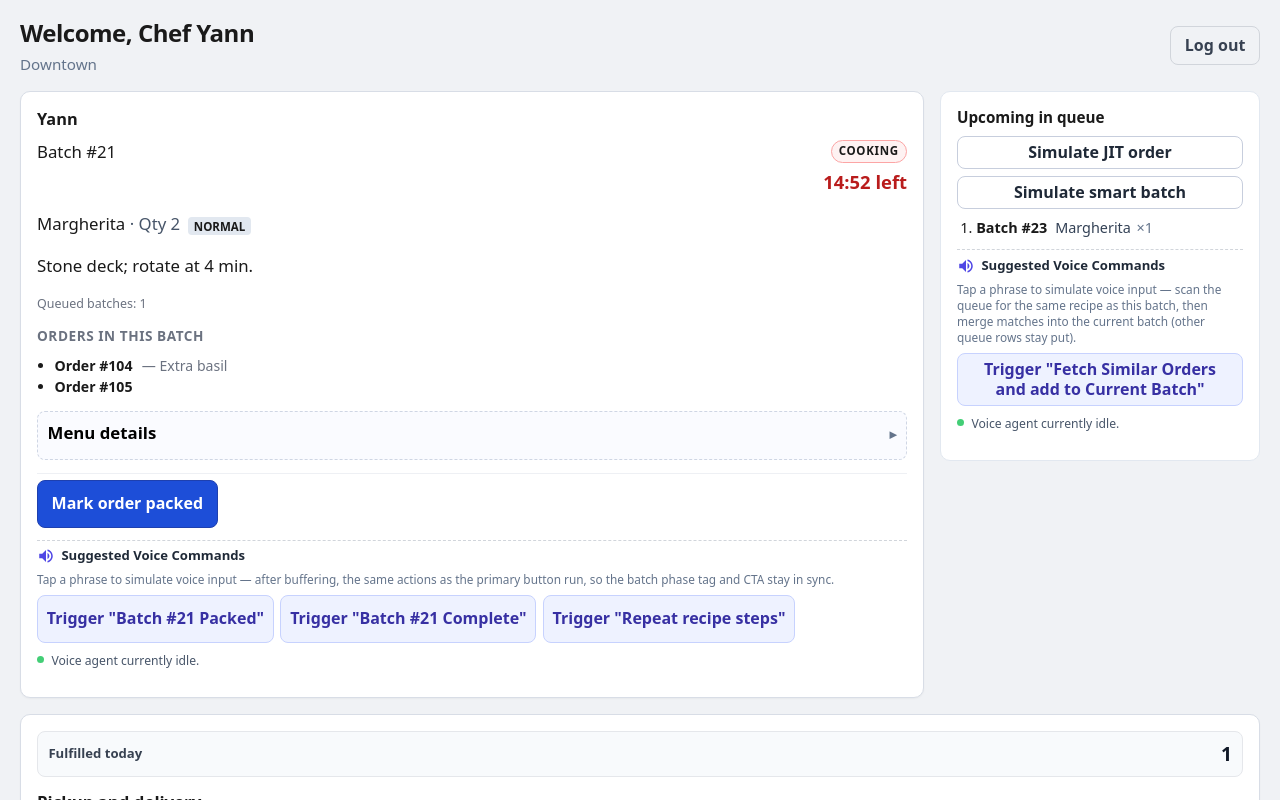
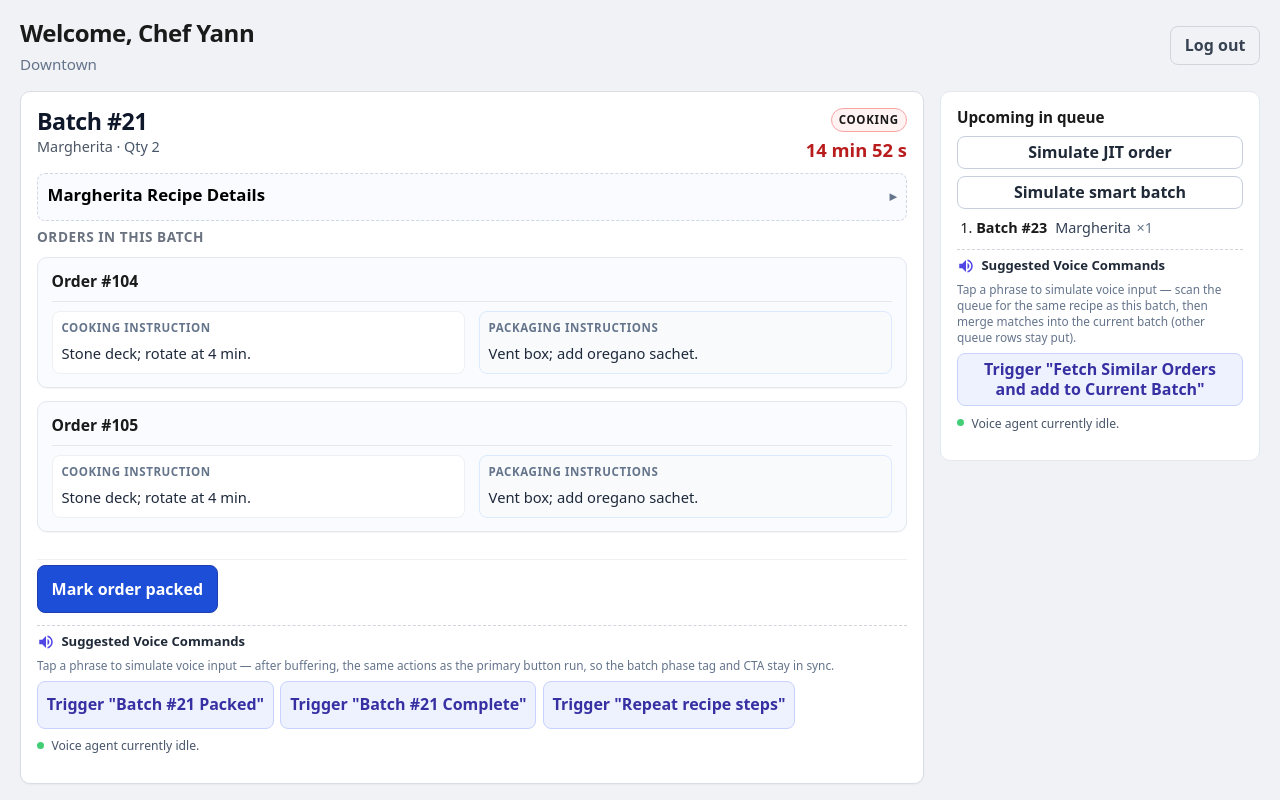
Before and after one commit to pran-av/pizza-kitchen-dash, a React (Vite) app: page / in a window 1280 px wide. Both pictures are taken after a click on the button "Cooking staff — Yann". Shown: the top 800 px of the page. Built offline with nearby package versions, Linux system fonts and the light colour scheme.

Commit message:
fix: the batch card UI was falling back to old bundle

```diff
--- a/src/components/StaffBatchCard.tsx
+++ b/src/components/StaffBatchCard.tsx
@@ -8,6 +8,16 @@ function formatRemaining(ms: number): string {
   const m = Math.floor(totalSec / 60);
   const s = totalSec % 60;
   return `${m}:${s.toString().padStart(2, "0")}`;
+}
+
+function formatBatchWindowRemaining(ms: number): string {
+  if (ms <= 0) return "0 min";
+  const totalSec = Math.max(0, Math.ceil(ms / 1000));
+  const m = Math.floor(totalSec / 60);
+  const s = totalSec % 60;
+  if (m === 0) return `${s} s`;
+  if (s === 0) return `${m} min`;
+  return `${m} min ${s} s`;
 }
 
 export function SpeakAloudIcon() {
@@ -21,11 +31,20 @@ export function SpeakAloudIcon() {
   );
 }
 
+function BatchWindowInfoIcon() {
+  return (
+    <svg width="16" height="16" viewBox="0 0 24 24" aria-hidden>
+      <path
+        fill="currentColor"
+        d="M12 2C6.48 2 2 6.48 2 12s4.48 10 10 10 10-4.48 10-10S17.52 2 12 2zm1 15h-2v-6h2v6zm0-8h-2V7h2v2z"
+      />
+    </svg>
+  );
+}
+
 type StaffVoiceQuoteItem = {
   id: string;
-  /** Phrase used for simulation steps and intent matching */
   spoken: string;
-  /** Button label, e.g. Trigger "Batch #12 Cooking" */
   display: string;
 };
 
@@ -57,13 +76,23 @@ function staffVoiceQuoteItems(phase: BatchLifecyclePhase, batchNo: number): Staf
   ];
 }
 
-/** Voice runs that show agent status on the Menu details block instead of beside the primary CTA */
 function isMenuDictateVoiceQuote(quote: string): boolean {
   const q = quote.toLowerCase().trim();
   return (
     q.includes("dictate menu") ||
     q.includes("open and dictate") ||
     q.includes("open menu details")
+  );
+}
+
+function isRecipePanelVoiceQuote(quote: string): boolean {
+  const q = quote.toLowerCase().trim();
+  return (
+    q.includes("repeat recipe") ||
+    q.includes("open menu") ||
+    q.includes("menu details") ||
+    q.includes("describe packaging") ||
+    isMenuDictateVoiceQuote(quote)
   );
 }
 
@@ -79,6 +108,13 @@ function buildVoiceSimulationLines(
       "Dictating ingredients, steps, and packaging from your station…",
       "Attaching transcript to this batch's Menu details card…",
       "Menu details card ready for review.",
+    ];
+  }
+  if (isRecipePanelVoiceQuote(spoken)) {
+    return [
+      `Heard: “${spoken}” — opening recipe details…`,
+      "Surfacing ingredients, steps, oven, and packaging…",
+      "Recipe panel ready for review.",
     ];
   }
   const on = orderNo || 0;
@@ -180,9 +216,7 @@ function applyVoiceCtaAfterSimulation(
 
 type Props = {
   staffKey: StaffKey;
-  staffLabel: string;
   batch: KitchenBatch | null;
-  queueLength: number;
   menuExpanded: boolean;
   now: number;
   onToggleMenu: () => void;
@@ -194,9 +228,7 @@ type Props = {
 
 export function StaffBatchCard({
   staffKey,
-  staffLabel,
   batch,
-  queueLength,
   menuExpanded,
   now,
   onToggleMenu,
@@ -222,6 +254,7 @@ export function StaffBatchCard({
 
   const [voiceRunQuote, setVoiceRunQuote] = useState<string | null>(null);
   const [ctaBufferLine, setCtaBufferLine] = useState("");
+  const [batchWindowInfoOpen, setBatchWindowInfoOpen] = useState(false);
 
   const batchRef = useRef(batch);
   batchRef.current = batch;
@@ -247,6 +280,7 @@ export function StaffBatchCard({
   useEffect(() => {
     setVoiceRunQuote(null);
     setCtaBufferLine("");
+    setBatchWindowInfoOpen(false);
   }, [batch?.id]);
 
   useEffect(() => {
@@ -259,7 +293,7 @@ export function StaffBatchCard({
     }
     const phaseAtStart = b.phase;
     const hadAiSuggestion = !!b.assignmentSuggestion;
-    if (isMenuDictateVoiceQuote(voiceRunQuote) && !menuExpandedRef.current) {
+    if (isRecipePanelVoiceQuote(voiceRunQuote) && !menuExpandedRef.current) {
       handlersRef.current.onToggleMenu();
     }
     const lines = buildVoiceSimulationLines(
@@ -295,13 +329,10 @@ export function StaffBatchCard({
   if (!batch) {
     return (
       <section className="staff-card staff-card--empty" aria-labelledby={`${staffKey}-heading`}>
-        <h2 id={`${staffKey}-heading`} className="staff-card__title">
-          {staffLabel}
+        <h2 id={`${staffKey}-heading`} className="staff-card__title staff-card__title--emptyLane">
+          No active batch
         </h2>
         <p className="staff-card__empty">No active batch. Next in queue will appear here.</p>
-        {queueLength > 0 ? (
-          <p className="staff-card__queue">Queued batches: {queueLength}</p>
-        ) : null}
       </section>
     );
   }
@@ -309,31 +340,66 @@ export function StaffBatchCard({
   const phaseLabel =
     batch.phase === "waiting" ? "Waiting" : batch.phase === "cooking" ? "Cooking" : "Packed";
 
-  const menuDictationVoiceActive =
-    ctaFrozen && !!voiceRunQuote && !!ctaBufferLine && isMenuDictateVoiceQuote(voiceRunQuote);
+  const recipePanelVoiceActive =
+    ctaFrozen && !!voiceRunQuote && !!ctaBufferLine && isRecipePanelVoiceQuote(voiceRunQuote);
+
+  const cookingInstructionForOrders =
+    batch.cookingInstructions?.trim() || batch.recipeMenu.ovenInstructions.trim() || "";
+  const packagingInstructionForOrders = batch.recipeMenu.packagingInstructions.trim() || "";
 
   return (
     <section className="staff-card" aria-labelledby={`${staffKey}-heading`}>
       <header className="staff-card__header">
-        <h2 id={`${staffKey}-heading`} className="staff-card__title">
-          {staffLabel}
+        <div className="staff-card__headerRow">
+          <div className="staff-card__headerMain">
+            <h2 id={`${staffKey}-heading`} className="staff-card__batchHeading">
+              Batch #{batch.batchNo}
             </h2>
-        <div className="staff-card__headerRow">
-          <span className="staff-card__batchId">Batch #{batch.batchNo}</span>
+            <p className="staff-card__recipeMeta">
+              {batch.recipeName}
+              <span className="staff-card__qty"> · Qty {batch.quantity}</span>
+            </p>
+          </div>
           <div className="staff-card__headerRight">
             <span className={`staff-card__phase staff-card__phase--${batch.phase}`}>{phaseLabel}</span>
             <div className="staff-card__headerTimers" aria-live="polite">
               {batch.phase === "waiting" && waitingRemainingMs !== null ? (
-                <span className="staff-card__timer staff-card__timer--wait">
-                  Batch window: {formatRemaining(waitingRemainingMs)} left
+                <div className="staff-card__waitTimerCluster">
+                  <span
+                    className="staff-card__timer staff-card__timer--wait"
+                    aria-label={`Batch window remaining: ${formatRemaining(waitingRemainingMs)}`}
+                  >
+                    {formatBatchWindowRemaining(waitingRemainingMs)}
                   </span>
+                  <div className="staff-card__batchWindowInfo">
+                    <button
+                      type="button"
+                      className="staff-card__batchWindowInfoBtn"
+                      aria-expanded={batchWindowInfoOpen}
+                      aria-controls={`${staffKey}-batch-window-info`}
+                      onClick={() => setBatchWindowInfoOpen((o) => !o)}
+                      aria-label="About the batch window timer"
+                    >
+                      <BatchWindowInfoIcon />
+                    </button>
+                    {batchWindowInfoOpen ? (
+                      <div
+                        id={`${staffKey}-batch-window-info`}
+                        className="staff-card__batchWindowInfoPopover"
+                        role="status"
+                      >
+                        We are waiting for more similar orders to be autoassigned to this batch.
+                      </div>
+                    ) : null}
+                  </div>
+                </div>
               ) : null}
               {batch.phase === "cooking" && cookingRemainingMs !== null ? (
                 <span
                   className="staff-card__timer staff-card__timer--cook"
-                  aria-label={`Cooking time remaining, ${formatRemaining(cookingRemainingMs)}`}
+                  aria-label={`Cooking time remaining: ${formatBatchWindowRemaining(cookingRemainingMs)}`}
                 >
-                  {formatRemaining(cookingRemainingMs)} left
+                  {formatBatchWindowRemaining(cookingRemainingMs)}
                 </span>
               ) : null}
               {batch.phase === "packed" ? (
@@ -344,38 +410,9 @@ export function StaffBatchCard({
             </div>
           </div>
         </div>
-        <p className="staff-card__recipe">
-          {batch.recipeName}
-          <span className="staff-card__qty"> · Qty {batch.quantity}</span>
-          <span className={`staff-card__prio staff-card__prio--${batch.priority}`}>{batch.priority}</span>
-        </p>
-        {batch.cookingInstructions ? (
-          <p className="staff-card__instructions">{batch.cookingInstructions}</p>
-        ) : null}
-        {queueLength > 0 ? (
-          <p className="staff-card__queue">Queued batches: {queueLength}</p>
-        ) : null}
-      </header>
 
-      {batch.delayed && batch.phase === "cooking" ? (
-        <div className="staff-card__delayed" role="alert">
-          Delayed — timer ended. Finish when ready; next batch only after you release pickup.
-        </div>
-      ) : null}
-
-      <div className="staff-card__body">
-        <h3 className="staff-card__subheading">Orders in this batch</h3>
-        <ul className="staff-card__orders">
-          {batch.orders.map((o) => (
-            <li key={o.orderId}>
-              <span className="staff-card__orderId">Order #{o.orderNo}</span>
-              {o.requirement ? <span className="staff-card__req"> — {o.requirement}</span> : null}
-            </li>
-          ))}
-        </ul>
-
-        <div className="staff-card__menuDetailsWrap">
-          {menuDictationVoiceActive ? (
+        <div className="staff-card__menuDetailsWrap staff-card__menuDetailsWrap--header">
+          {recipePanelVoiceActive ? (
             <div className="staff-card__menuDictationStatus" role="status" aria-live="polite">
               <span className="staff-card__voiceAgentDot" aria-hidden />
               <span className="staff-card__menuDictationStatusText">{ctaBufferLine}</span>
@@ -383,7 +420,7 @@ export function StaffBatchCard({
           ) : null}
           <CollapsibleMenu
             id={`menu-${staffKey}`}
-            title="Menu details"
+            title={`${batch.recipeName} Recipe Details`}
             expanded={menuExpanded}
             onToggle={onToggleMenu}
           >
@@ -412,6 +449,47 @@ export function StaffBatchCard({
               <dd>{batch.recipeMenu.specialNotes}</dd>
             </dl>
           </CollapsibleMenu>
+        </div>
+      </header>
+
+      {batch.delayed && batch.phase === "cooking" ? (
+        <div className="staff-card__delayed" role="alert">
+          Delayed — timer ended. Finish when ready; next batch only after you release pickup.
+        </div>
+      ) : null}
+
+      <div className="staff-card__body">
+        <h3 className="staff-card__subheading">Orders in this batch</h3>
+        <div className="staff-card__orderCards" role="list">
+          {batch.orders.map((o) => (
+            <article key={o.orderId} className="staff-card__orderCard" role="listitem">
+              <header className="staff-card__orderCardHead">
+                <span className="staff-card__orderId">Order #{o.orderNo}</span>
+              </header>
+              <div className="staff-card__orderInstructionGrid">
+                <div className="staff-card__orderInstructionBlock">
+                  <h4 className="staff-card__orderInstructionLabel">Cooking instruction</h4>
+                  {cookingInstructionForOrders ? (
+                    <p className="staff-card__orderInstructionText">{cookingInstructionForOrders}</p>
+                  ) : (
+                    <p className="staff-card__orderInstructionText staff-card__orderInstructionText--muted">
+                      Not specified for this batch.
+                    </p>
+                  )}
+                </div>
+                <div className="staff-card__orderInstructionBlock staff-card__orderInstructionBlock--packaging">
+                  <h4 className="staff-card__orderInstructionLabel">Packaging instructions</h4>
+                  {packagingInstructionForOrders ? (
+                    <p className="staff-card__orderInstructionText">{packagingInstructionForOrders}</p>
+                  ) : (
+                    <p className="staff-card__orderInstructionText staff-card__orderInstructionText--muted">
+                      Not specified for this batch.
+                    </p>
+                  )}
+                </div>
+              </div>
+            </article>
+          ))}
         </div>
       </div>
 
@@ -468,7 +546,7 @@ export function StaffBatchCard({
               Ready for pickup
             </button>
           ) : null}
-          {ctaFrozen && ctaBufferLine && !menuDictationVoiceActive ? (
+          {ctaFrozen && ctaBufferLine && !recipePanelVoiceActive ? (
             <p className="staff-card__voiceAgentStatus staff-card__voiceAgentStatus--cta" aria-live="polite">
               <span className="staff-card__voiceAgentDot" aria-hidden />
               {ctaBufferLine}
@@ -504,13 +582,13 @@ export function StaffBatchCard({
               <span className="staff-card__voiceAgentDot staff-card__voiceAgentDot--idle" aria-hidden />
               Voice agent currently idle.
             </p>
-          ) : menuDictationVoiceActive ? (
+          ) : recipePanelVoiceActive ? (
             <p className="staff-card__voiceSuggestionsFoot">
-              Agent status is shown on the Menu details card while this voice run is active.
+              Agent status is shown on the recipe details panel while this voice run is active.
             </p>
           ) : (
             <p className="staff-card__voiceSuggestionsFoot">
-              Agent status is shown next to the primary action while a voice run is active.
+              Agent status is shown next to the primary action while this voice run is active.
             </p>
           )}
         </div>
--- a/src/views/StaffStoreDashboard.tsx
+++ b/src/views/StaffStoreDashboard.tsx
@@ -137,9 +137,7 @@ export function StaffStoreDashboard({
           <div className="dashboard__batchAndQueue">
             <StaffBatchCard
               staffKey={staffKey}
-              staffLabel={staffLabel}
               batch={lane.activeBatch}
-              queueLength={lane.queue.length}
               menuExpanded={lane.menuExpanded}
               now={now}
               onToggleMenu={onToggleMenu}
```
Lines whose indentation alone changed are shown as unchanged.
